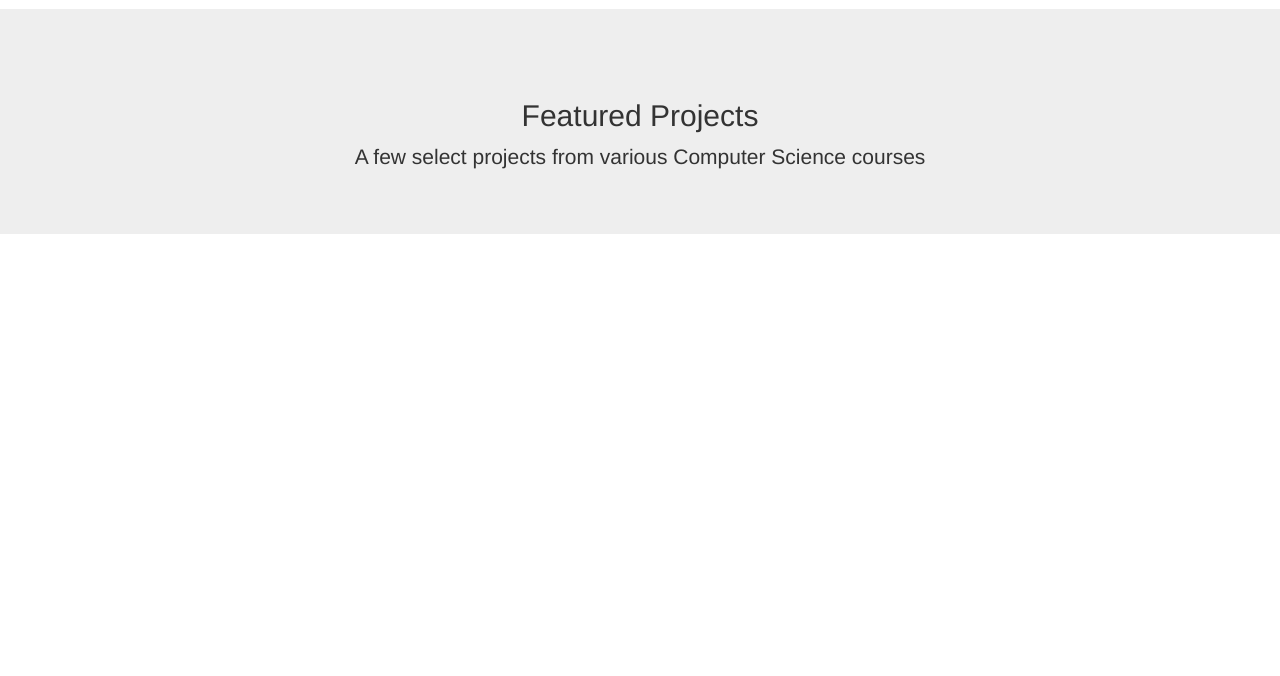
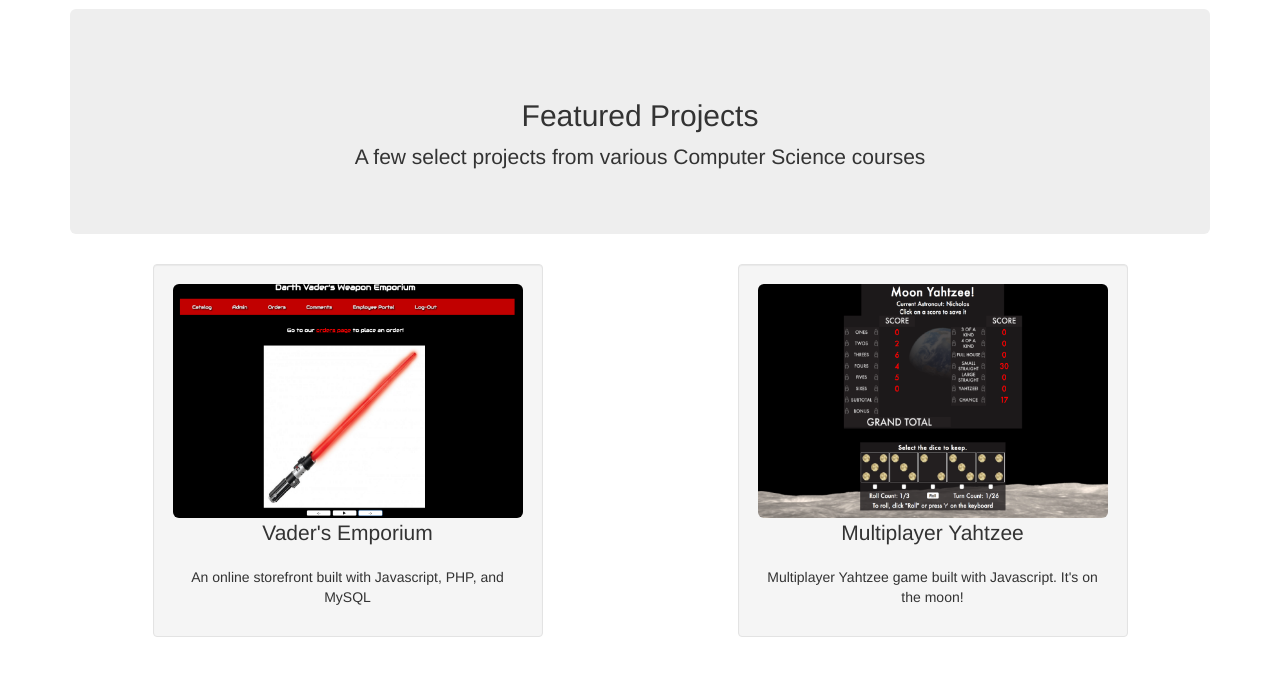
Before and after one commit to nickydraz/Portfolio_in_Bootstrap, a PHP site: page / in a window 1280 px wide. Shown: the part 51-727 px from the top of the page. Run offline with PHP 8.4, Linux system fonts and the light colour scheme; some libraries are stand-ins or nearby versions.

Commit message:
Added in 2 out of 4 showcase items

```diff
--- a/index.php
+++ b/index.php
@@ -27,9 +27,32 @@
     </header>
     <!-- End navbar -->
     <!-- Begin main content -->
-    <div class='text-center middle jumbotron'>
-        <h2>Featured Projects</h2>
-        <p class='lead'>A few select projects from various Computer Science courses</p>
+    <div class='container'>
+        <div class='text-center middle jumbotron'>
+            <h2>Featured Projects</h2>
+            <p class='lead'>A few select projects from various Computer Science courses</p>
+        </div>
+
+        <!--
+        Begin Showcase
+        These will be hardcoded for now,
+        but eventually will be randomly selected
+        from a pool
+        -->
+        <div class='row text-center'>
+            <div class='well col-md-4 col-md-offset-1'>
+                <a href='#'><img class='img-rounded img-responsive' alt='Screenshot of Vader Emporium Project' src='images/vader.png' /></a>
+                <p class='lead'>Vader's Emporium</p>
+                <p>An online storefront built with Javascript, PHP, and MySQL</p>
+            </div>
+            <div class='well col-md-4 col-md-offset-2'>
+                <a href='#'>
+                    <a href='#'><img class='img-rounded img-responsive' alt='Screenshot of Javascript Yahtzee Project' src='images/yahtzee.png' /></a>
+                    <p class='lead'>Multiplayer Yahtzee</p>
+                    <p>Multiplayer Yahtzee game built with Javascript. It's on the moon!</p>
+                </a>
+            </div>
+        </div>
     </div>
     <!-- End main content -->
 </body>
```
